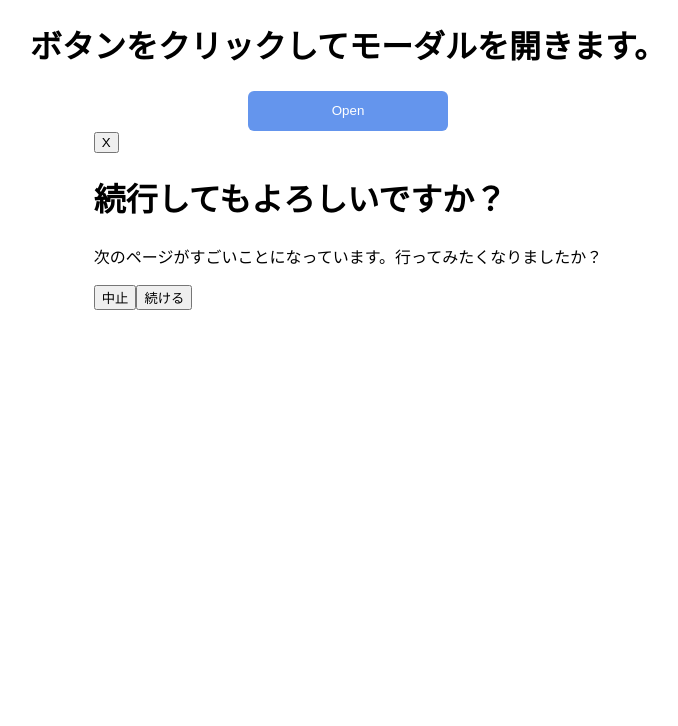
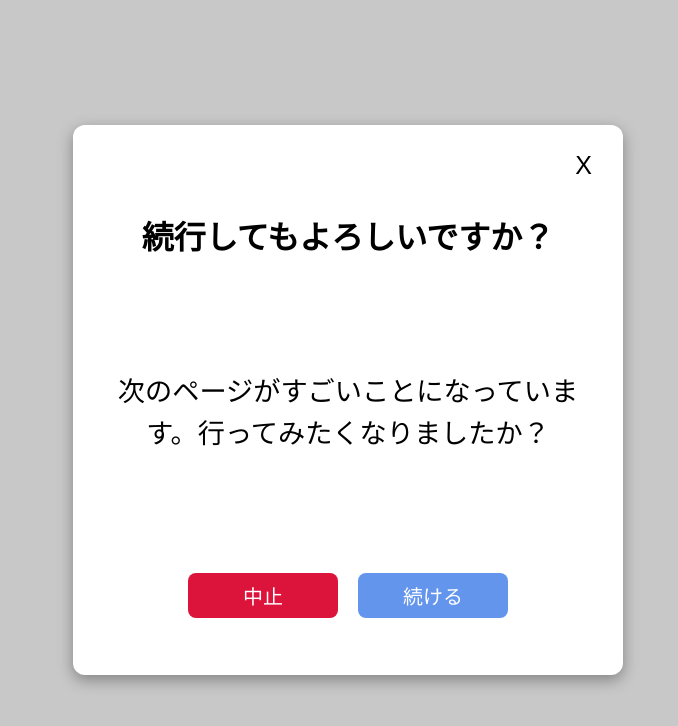
Before and after one commit to mendelssohnbach/react-modal-demo210905, a React (Create React App) app: page / in a window 1280 px wide. Both pictures are taken after a click on the button "Open". Shown: the top 726 px of the page, without its empty margins (292-970 px from the left). Built offline with nearby package versions, Linux system fonts and the light colour scheme.

Commit message:
:lipstick: Modalコンポーネントのスタイル調整
https://gitmoji.dev/

```diff
--- a/src/components/Modal.jsx
+++ b/src/components/Modal.jsx
@@ -1,8 +1,12 @@
+import './modal.css';
+
 const Modal = ({ closeModal }) => {
   return (
     <div className="modalBackground">
       <div className="modalContainer">
-        <button onClick={() => closeModal(false)}> X </button>
+        <div className="titleCloseBtn">
+          <button onClick={() => closeModal(false)}> X </button>
+        </div>
         <div className="title">
           <h1>続行してもよろしいですか？</h1>
         </div>
@@ -10,7 +14,9 @@ const Modal = ({ closeModal }) => {
           <p>次のページがすごいことになっています。行ってみたくなりましたか？</p>
         </div>
         <div className="footer">
-          <button onClick={() => closeModal(false)}>中止</button>
+          <button onClick={() => closeModal(false)} id="cancelBtn">
+            中止
+          </button>
           <button>続ける</button>
         </div>
       </div>
```
